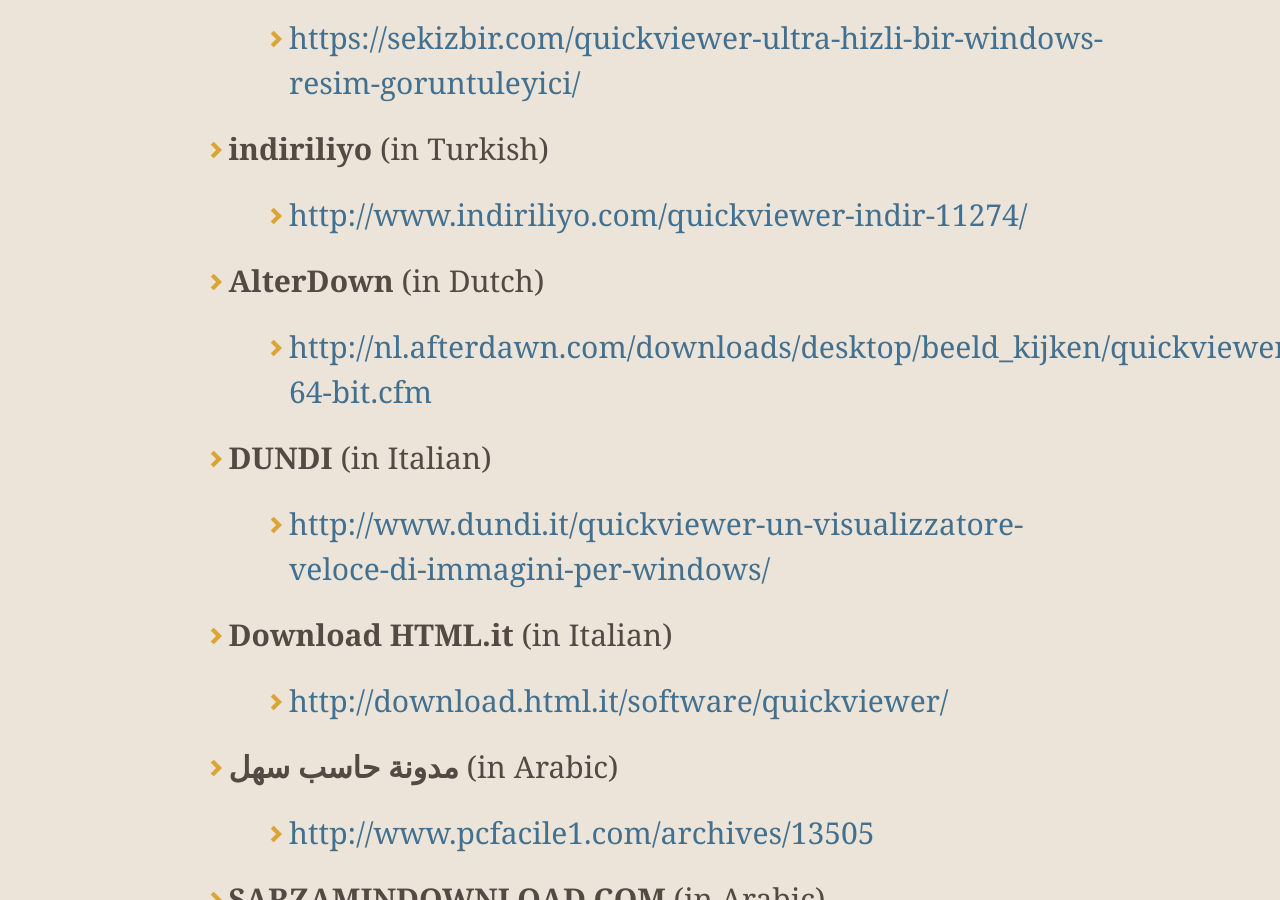
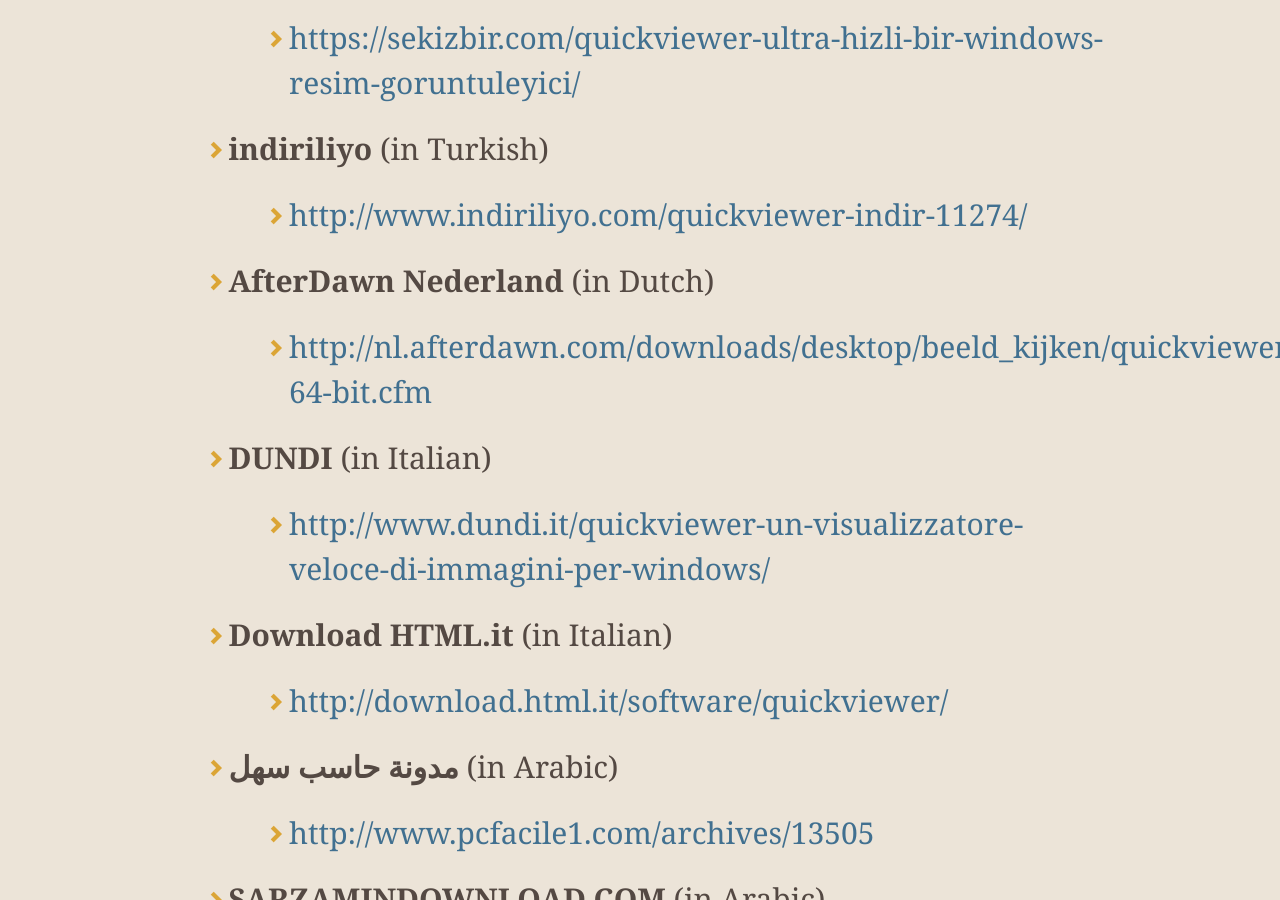
Before and after one commit to kanryu/quickviewer, a Jekyll site: the page built from docs/index.md, in a window 1280 px wide and 900 px high, scrolled down 6132 px. Built offline with Jekyll 4.4.1, drawn with Linux system fonts in a browser that asks for light colours; nearby versions of some CDN libraries; comment, search, counter and statistics services are not loaded; our own code applies the rules of GitHub Pages for plain Markdown files.

Commit message:
Update index.md

```diff
--- a/docs/index.md
+++ b/docs/index.md
@@ -98,7 +98,7 @@ You can also clone the latest source code from **[this repository.](https://gith
     - [https://sekizbir.com/quickviewer-ultra-hizli-bir-windows-resim-goruntuleyici/](https://sekizbir.com/quickviewer-ultra-hizli-bir-windows-resim-goruntuleyici/)
 - **indiriliyo** (in Turkish)
     - [http://www.indiriliyo.com/quickviewer-indir-11274/](http://www.indiriliyo.com/quickviewer-indir-11274/)
-- **AlterDown** (in Dutch)
+- **AfterDawn Nederland** (in Dutch)
     - [http://nl.afterdawn.com/downloads/desktop/beeld_kijken/quickviewer-64-bit.cfm](http://nl.afterdawn.com/downloads/desktop/beeld_kijken/quickviewer-64-bit.cfm)
 - **DUNDI** (in Italian)
     - [http://www.dundi.it/quickviewer-un-visualizzatore-veloce-di-immagini-per-windows/](http://www.dundi.it/quickviewer-un-visualizzatore-veloce-di-immagini-per-windows/)
```
